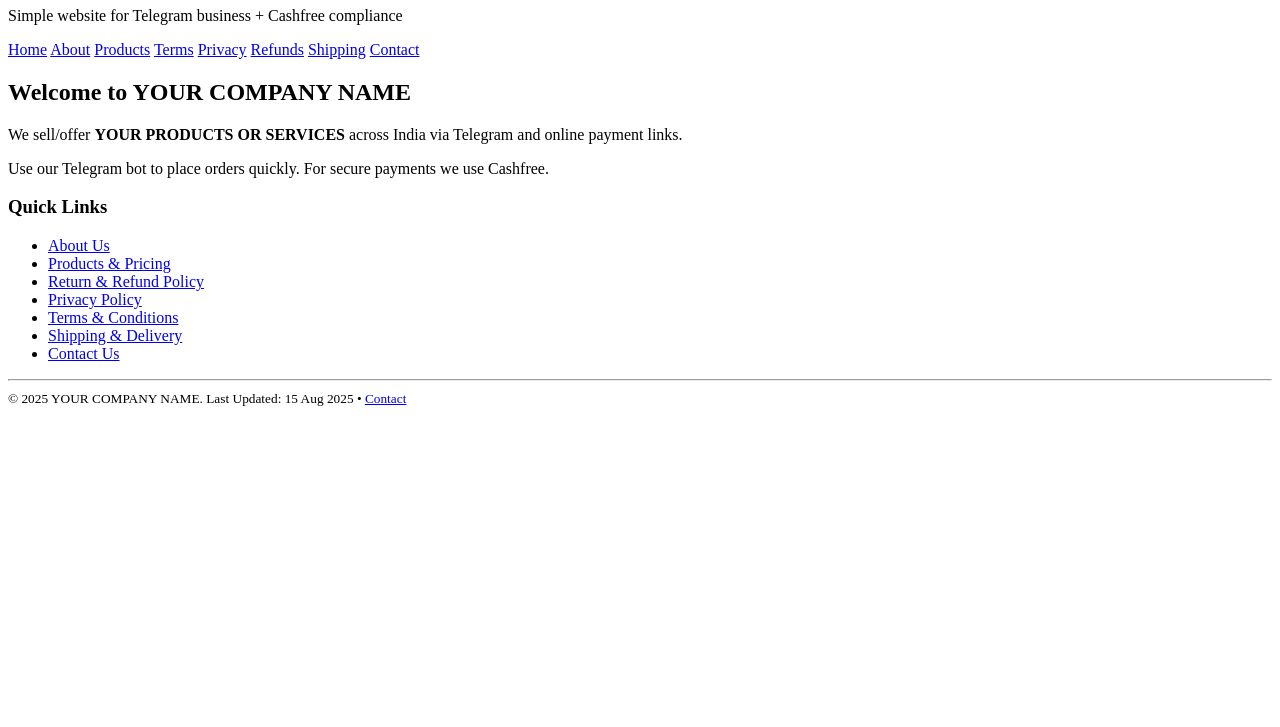
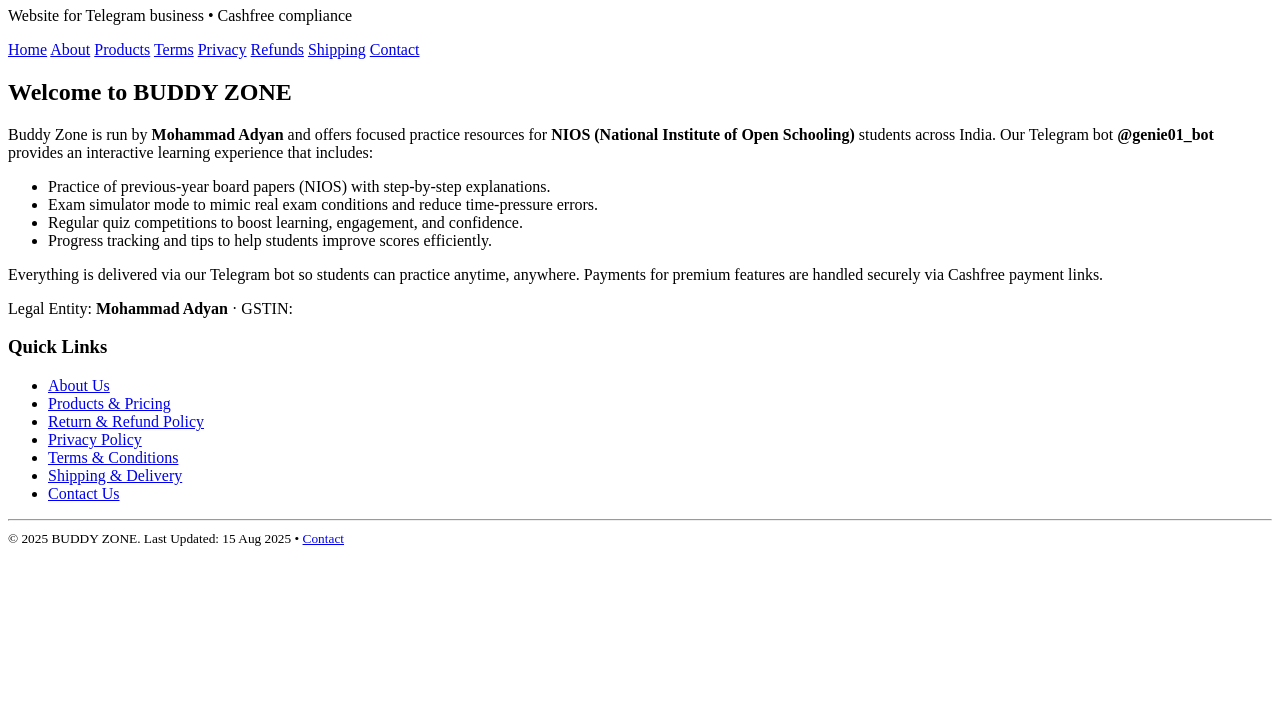
Before and after one commit to adiyanSd/AnimeMotionWeb, a plain HTML site: page index.html in a window 1280 px wide. Shown: the part 73-800 px from the top of the page. Drawn offline with Linux system fonts and the light colour scheme.

Commit message:
Update index.html

```diff
--- a/index.html
+++ b/index.html
@@ -3,13 +3,13 @@
 <head>
   <meta charset="utf-8">
   <meta name="viewport" content="width=device-width, initial-scale=1">
-  <title>Home • YOUR COMPANY NAME</title>
-  <link rel="stylesheet" href="assets/style.css">
+  <title>Home • BUDDY ZONE</title>
+  <link rel="stylesheet" href="style.css">
 </head>
 <body>
   <header class="container">
-    <h1>YOUR COMPANY NAME</h1>
-    <p class="subtitle">Simple website for Telegram business + Cashfree compliance</p>
+    <h1>BUDDY ZONE</h1>
+    <p class="subtitle">Website for Telegram business • Cashfree compliance</p>
 
     <nav class="nav">
       <a href="index.html">Home</a>
@@ -21,15 +21,32 @@
       <a href="shipping.html">Shipping</a>
       <a href="contact.html">Contact</a>
     </nav>
+  </header>
 
-  </header>
   <main class="container">
+    <section class="card">
+      <h2>Welcome to BUDDY ZONE</h2>
+      <p>
+        Buddy Zone is run by <strong>Mohammad Adyan</strong> and offers focused practice resources
+        for <strong>NIOS (National Institute of Open Schooling)</strong> students across India. Our
+        Telegram bot <strong>@genie01_bot</strong> provides an interactive learning experience that
+        includes:
+      </p>
+      <ul>
+        <li>Practice of previous-year board papers (NIOS) with step-by-step explanations.</li>
+        <li>Exam simulator mode to mimic real exam conditions and reduce time-pressure errors.</li>
+        <li>Regular quiz competitions to boost learning, engagement, and confidence.</li>
+        <li>Progress tracking and tips to help students improve scores efficiently.</li>
+      </ul>
+      <p>
+        Everything is delivered via our Telegram bot so students can practice anytime, anywhere.
+        Payments for premium features are handled securely via Cashfree payment links.
+      </p>
+      <p class="small muted">
+        Legal Entity: <strong>Mohammad Adyan</strong> · GSTIN: <em></em>
+      </p>
+    </section>
 
-<section class="card">
-  <h2>Welcome to YOUR COMPANY NAME</h2>
-  <p>We sell/offer <strong>YOUR PRODUCTS OR SERVICES</strong> across India via Telegram and online payment links.</p>
-  <p>Use our Telegram bot to place orders quickly. For secure payments we use Cashfree.</p>
-</section>
     <section>
       <h3>Quick Links</h3>
       <ul>
@@ -42,11 +59,11 @@
         <li><a href="contact.html">Contact Us</a></li>
       </ul>
     </section>
+  </main>
 
-  </main>
   <footer class="container">
     <hr>
-    <small>© 2025 YOUR COMPANY NAME. Last Updated: 15 Aug 2025 • <a href="contact.html">Contact</a></small>
+    <small>© 2025 BUDDY ZONE. Last Updated: 15 Aug 2025 • <a href="contact.html">Contact</a></small>
   </footer>
 </body>
 </html>
```
Lines whose indentation alone changed are shown as unchanged.
